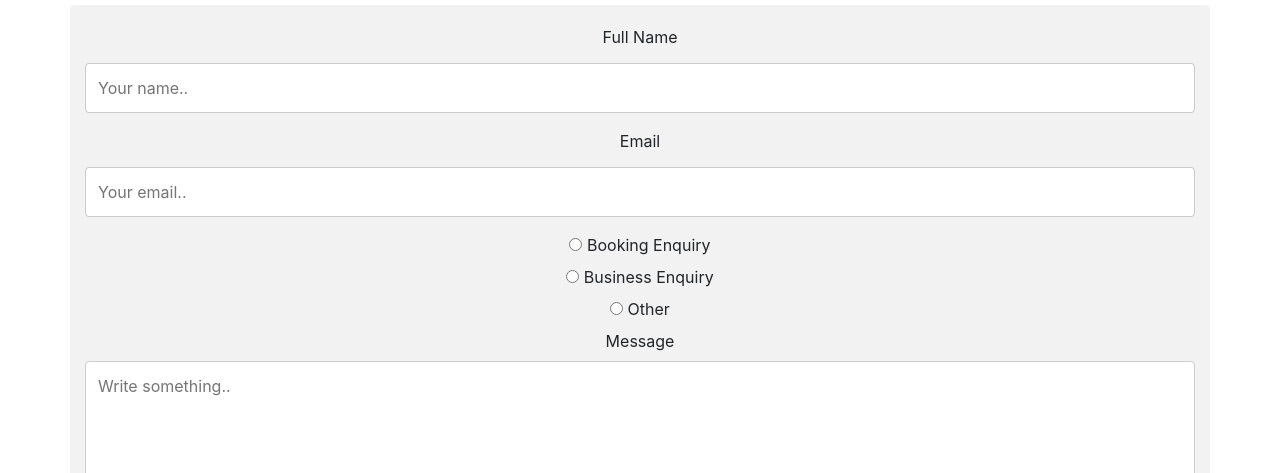
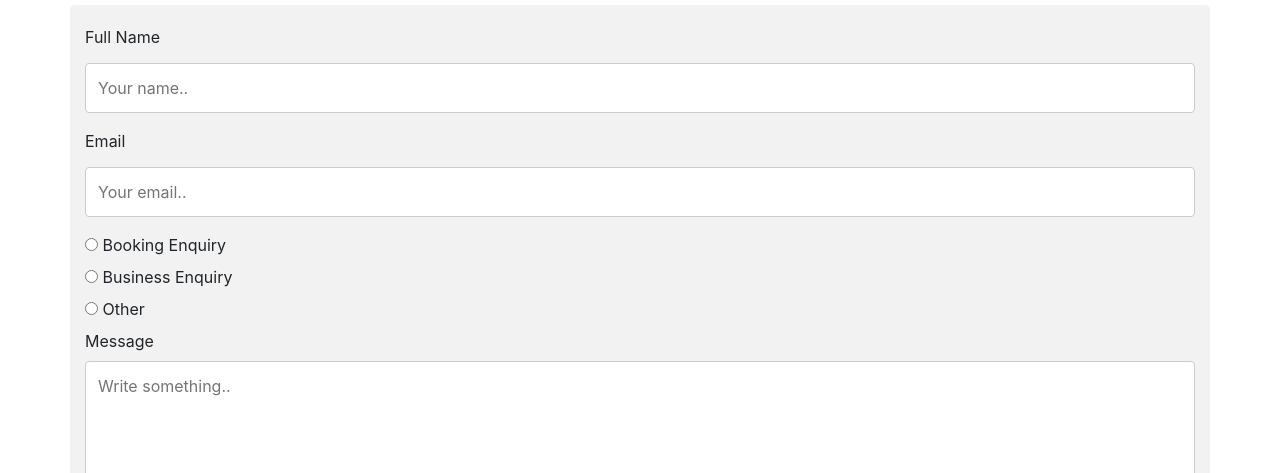
Before and after one commit to kayapatel/CFGWebsite, a plain HTML site: page contact.html in a window 1280 px wide. Shown: the part 327-800 px from the top of the page. Drawn offline with nearby package versions, Linux system fonts and the light colour scheme.

Commit message:
remove bodytext

```diff
--- a/contact.html
+++ b/contact.html
@@ -39,7 +39,6 @@
 
         <h2 class= "header">Need more information? Drop us a message!</h2>
 
-        <div class="bodytext">
         <div class="container">
           <form action="/action_page.php">
             <label for="fname">Full Name</label>
@@ -63,7 +62,7 @@
             <input type="submit" value="Submit">
           </form>
         </div>
-        </div>
+
 
         <br>
         <footer>
```
